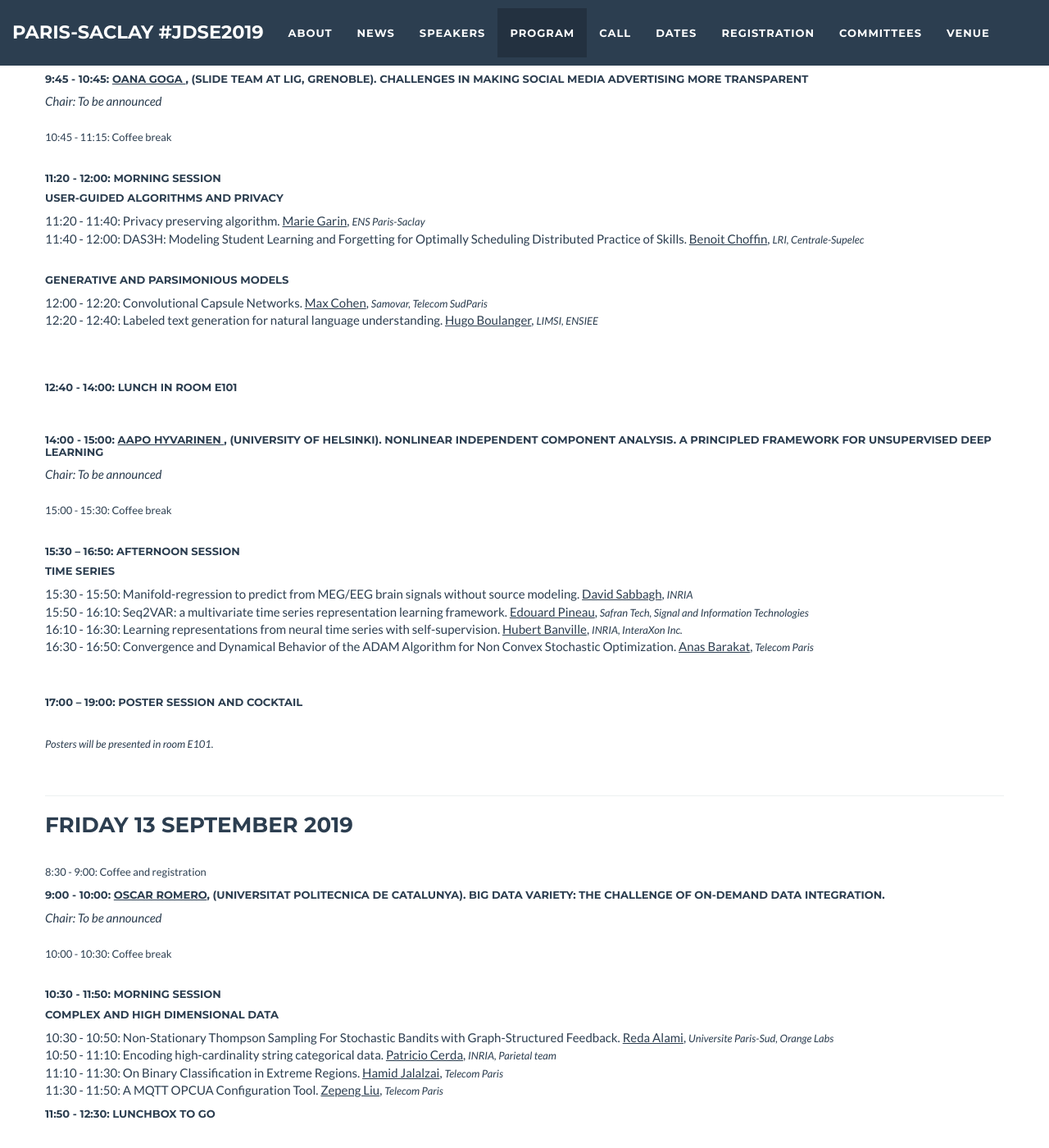
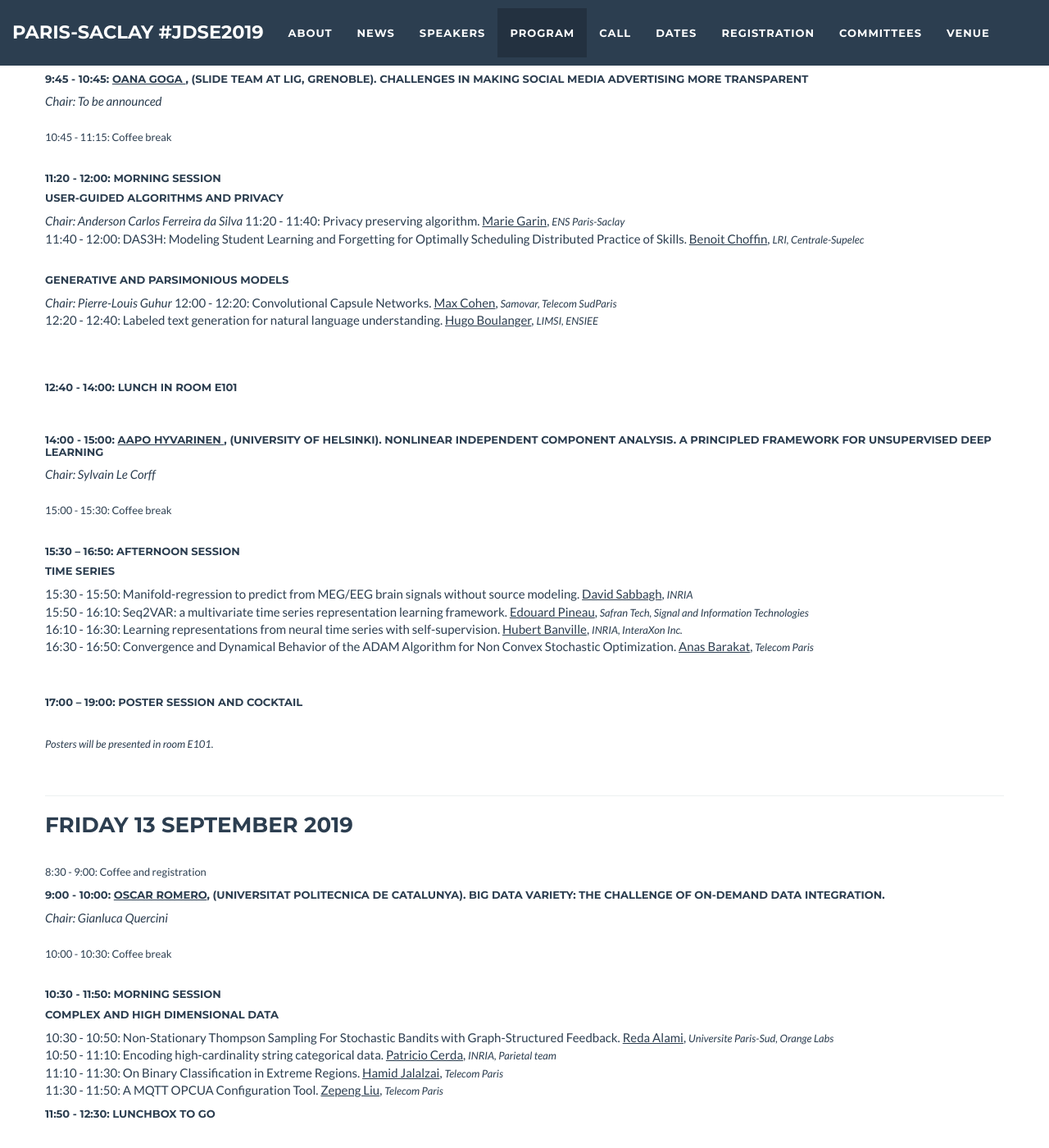
Before and after one commit to jdse-paris/jDSE2019, a Jekyll site: the page built from index.html, in a window 1280 px wide and 1400 px high, scrolled down 6312 px. Shown: the whole window at 82% size. Built offline with Jekyll 4.4.1, drawn with Linux system fonts in a browser that asks for light colours.

Commit message:
Update program.html

```diff
--- a/_includes/program.html
+++ b/_includes/program.html
@@ -31,6 +31,7 @@
                 <h6> 11:20 - 12:00:   Morning Session</h6>
 
 		<h6> User-guided algorithms and privacy</h6>
+		<i>Chair: Anderson Carlos Ferreira da Silva</i>
 
 		11:20 - 11:40: Privacy preserving algorithm. <u>Marie Garin</u>, <aff><i><small>ENS Paris-Saclay</small></i></aff>
                 <br>
@@ -38,6 +39,7 @@
                 <br>
                 <br>
                 <h6> Generative and parsimonious models</h6>
+		 <i>Chair: Pierre-Louis Guhur</i>
                 12:00 - 12:20: Convolutional Capsule Networks. <u>Max Cohen</u>, <aff><i><small>Samovar, Telecom SudParis</small></i></aff>
                 <br>
                 12:20 - 12:40: Labeled text generation for natural language understanding. <u>Hugo Boulanger</u>,  <aff><i><small>LIMSI, ENSIEE</small></i></aff>
@@ -52,7 +54,7 @@
               <p>
 	      <br>
 	      <h6>14:00 - 15:00: <u> Aapo Hyvarinen </u>, (University of Helsinki).  Nonlinear independent component analysis. A principled framework for unsupervised deep learning  </h6>
-		<i>Chair: To be announced</i>
+		<i>Chair: Sylvain Le Corff</i>
                 <br>
                 <br>
                 <small>15:00 - 15:30: Coffee break</small>
@@ -91,7 +93,7 @@
 
 	      <p>
 	      <h6> 9:00 - 10:00: <u>Oscar Romero</u>, (Universitat Politecnica de Catalunya). Big Data Variety: The Challenge of On-demand Data Integration.</h6>
-	      <i>Chair: To be announced</i>
+	      <i>Chair: Gianluca Quercini</i>
 	      <br>
 
 
```
